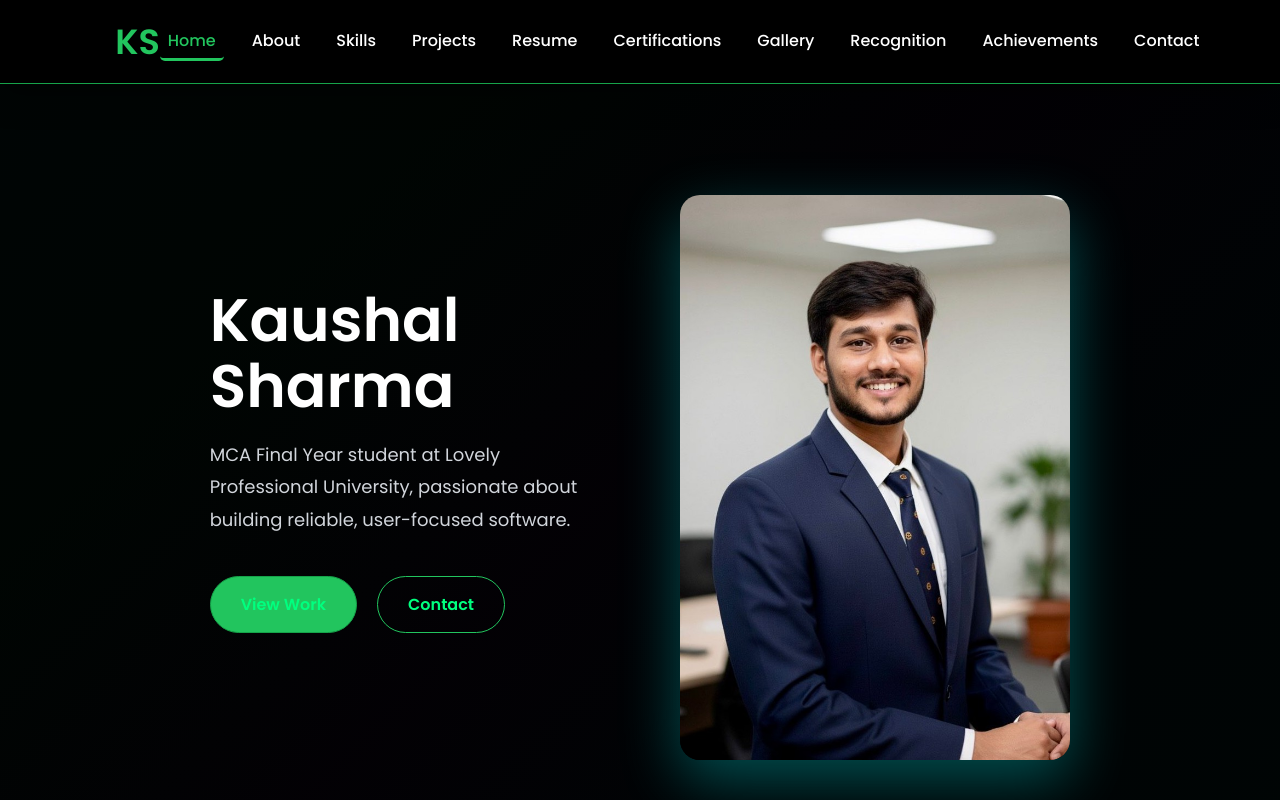
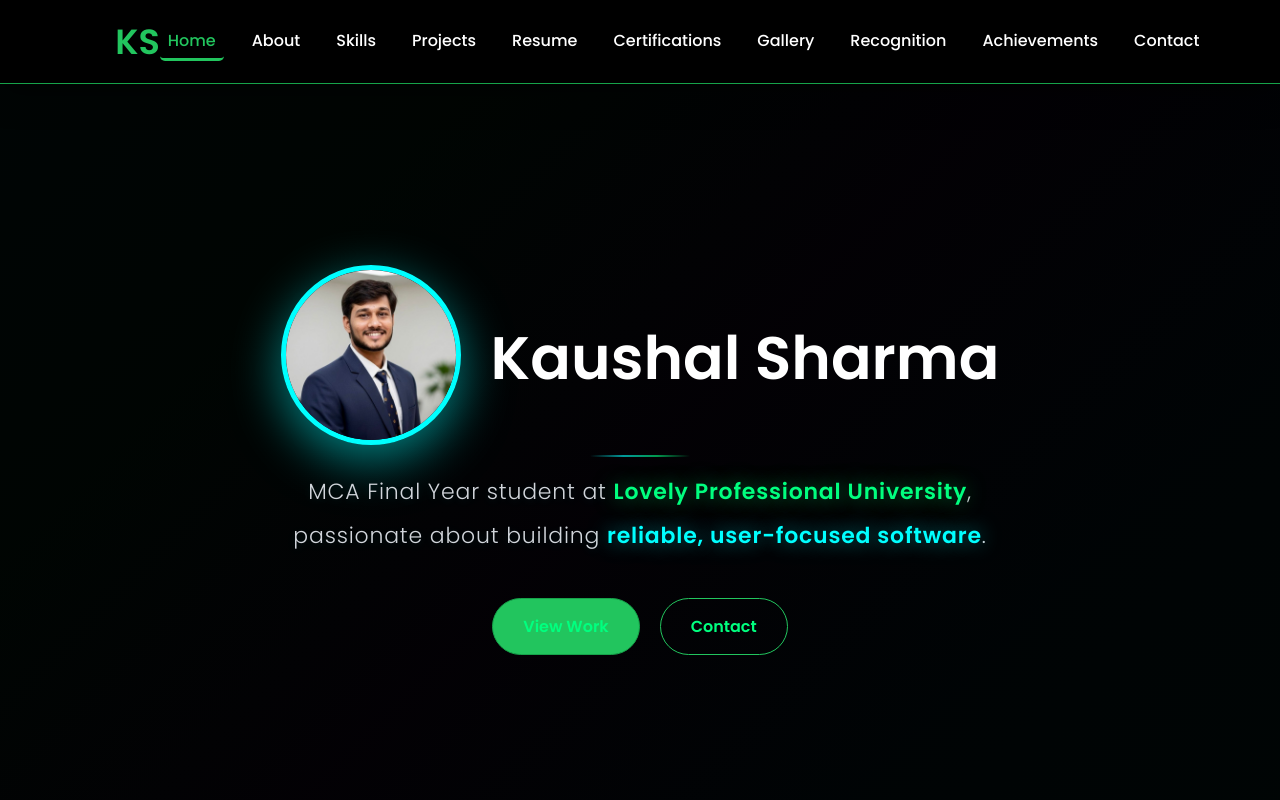
Before and after one commit to KaushalSharma14/kaushal_Portfolio, a React (Create React App) app: page / in a window 1280 px wide. Shown: the top 800 px of the page. Built offline with nearby package versions, Linux system fonts and the light colour scheme.

Commit message:
Redesign hero section: center content, add profile image beside name, enhance description styling

```diff
--- a/src/App.css
+++ b/src/App.css
@@ -246,12 +246,14 @@ main section::before {
 }
 
 .hero-content {
-    display: grid;
-    grid-template-columns: 1fr 1fr;
-    gap: 8rem;
+    display: flex;
+    flex-direction: column;
     align-items: center;
     width: 100%;
+    max-width: 1200px;
     z-index: 2;
+    text-align: center;
+    margin: 0 auto;
 }
 
 .hero-text {
@@ -283,11 +285,40 @@ main section::before {
     font-weight: 400;
 }
 
+.hero-title-wrapper {
+    display: flex;
+    align-items: center;
+    justify-content: center;
+    gap: 3rem;
+    margin-bottom: 2rem;
+}
+
+.hero-profile-image {
+    flex-shrink: 0;
+}
+
+.hero-profile-circle {
+    width: 180px;
+    height: 180px;
+    border-radius: 50%;
+    object-fit: cover;
+    object-position: center 25%;
+    border: 5px solid #00ffff;
+    box-shadow: 0 15px 50px rgba(0, 255, 255, 0.5);
+    transition: all 0.3s ease;
+}
+
+.hero-profile-circle:hover {
+    transform: scale(1.1);
+    box-shadow: 0 15px 50px rgba(0, 255, 255, 0.6);
+    border-color: #00ff7f;
+}
+
 .hero-title {
     font-size: 6rem;
     font-weight: 700;
-    margin-bottom: 2rem;
     line-height: 1.1;
+    margin: 0;
 }
 
 .name-gradient {
@@ -322,11 +353,46 @@ main section::before {
 }
 
 .hero-description {
-    font-size: 1.8rem;
-    line-height: 1.8;
-    color: #b0b0b0;
+    font-size: 2.2rem;
+    line-height: 2;
+    color: #d0d0d0;
     margin-bottom: 4rem;
-    max-width: 600px;
+    max-width: 750px;
+    margin-left: auto;
+    margin-right: auto;
+    text-align: center;
+    font-weight: 300;
+    letter-spacing: 0.8px;
+    padding: 0 2rem;
+    position: relative;
+    text-shadow: 0 2px 10px rgba(0, 255, 255, 0.1);
+}
+
+.hero-description::before {
+    content: '';
+    position: absolute;
+    top: -15px;
+    left: 50%;
+    transform: translateX(-50%);
+    width: 100px;
+    height: 2px;
+    background: linear-gradient(90deg, transparent, #00ffff, #00ff7f, transparent);
+    border-radius: 2px;
+    opacity: 0.6;
+}
+
+.highlight-text {
+    color: #00ff7f;
+    font-weight: 600;
+    text-shadow: 0 0 20px rgba(0, 255, 127, 0.5);
+    position: relative;
+}
+
+.highlight-text-cyan {
+    color: #00ffff;
+    font-weight: 600;
+    text-shadow: 0 0 20px rgba(0, 255, 255, 0.5);
+    position: relative;
 }
 
 .hero-stats {
@@ -360,6 +426,7 @@ main section::before {
     display: flex;
     gap: 2rem;
     margin-bottom: 4rem;
+    justify-content: center;
 }
 
 .cta-primary, .cta-secondary {
@@ -2124,8 +2191,25 @@ span{
         text-align: center;
     }
 
+    .hero-title-wrapper {
+        flex-direction: column;
+        gap: 2rem;
+        align-items: center;
+    }
+
+    .hero-profile-circle {
+        width: 140px;
+        height: 140px;
+    }
+
     .hero-title {
         font-size: 4.5rem;
+    }
+
+    .hero-description {
+        font-size: 1.8rem;
+        padding: 0 1.5rem;
+        line-height: 1.8;
     }
 
     .typing-container {
--- a/src/components/Hero.js
+++ b/src/components/Hero.js
@@ -6,10 +6,29 @@ const Hero = () => {
     <div className="hero-section">
       <div className="hero-content">
         <div className="hero-text">
-          <h1 className="hero-title">Kaushal Sharma</h1>
+          <div className="hero-title-wrapper">
+            <div className="hero-profile-image">
+              <img
+                src={`${process.env.PUBLIC_URL}/Kaushal Sharma.jpg`}
+                alt="Kaushal Sharma"
+                className="hero-profile-circle"
+                onError={(e) => {
+                  e.target.onerror = null;
+                  // Try with URL encoded version
+                  if (!e.target.src.includes('%20')) {
+                    e.target.src = `${process.env.PUBLIC_URL}/Kaushal%20Sharma.jpg`;
+                  } else {
+                    // Fallback to alternative image
+                    e.target.src = `${process.env.PUBLIC_URL}/kaushal.jpg`;
+                  }
+                }}
+              />
+            </div>
+            <h1 className="hero-title">Kaushal Sharma</h1>
+          </div>
 
           <p className="hero-description">
-            MCA Final Year student at Lovely Professional University, passionate about building reliable, user-focused software.
+            MCA Final Year student at <span className="highlight-text">Lovely Professional University</span>, passionate about building <span className="highlight-text-cyan">reliable, user-focused software</span>.
           </p>
           <div className="cta-buttons">
             <a href="#projects" className="cta-primary">
@@ -20,25 +39,6 @@ const Hero = () => {
             </a>
           </div>
         </div>
-        <div className="hero-image">
-          <div className="image-container">
-            <img
-              src={`${process.env.PUBLIC_URL}/Kaushal Sharma.jpg`}
-              alt="Kaushal Sharma"
-              className="hero-profile"
-              onError={(e) => {
-                e.target.onerror = null;
-                // Try with URL encoded version
-                if (!e.target.src.includes('%20')) {
-                  e.target.src = `${process.env.PUBLIC_URL}/Kaushal%20Sharma.jpg`;
-                } else {
-                  // Fallback to alternative image
-                  e.target.src = `${process.env.PUBLIC_URL}/kaushal.jpg`;
-                }
-              }}
-            />
-          </div>
-        </div>
       </div>
     </div>
   );
```
Also changed, not shown: public/2ndkaushal.jpg (deleted).
